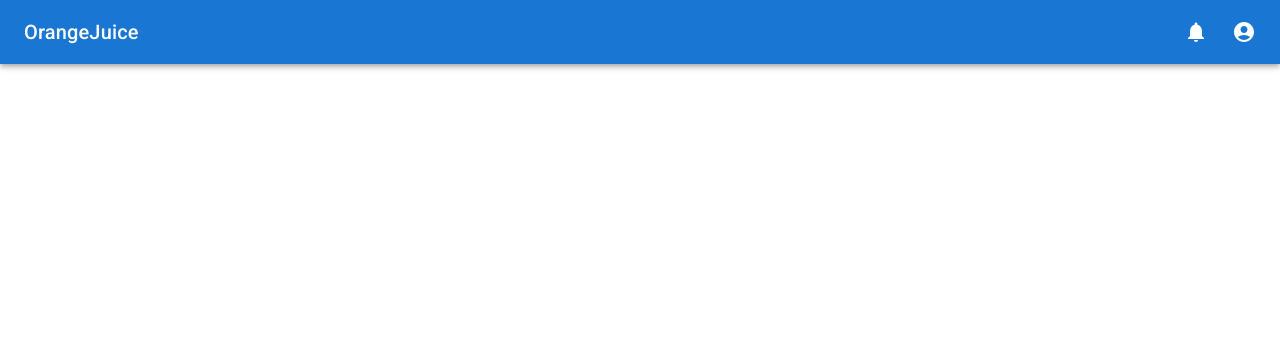
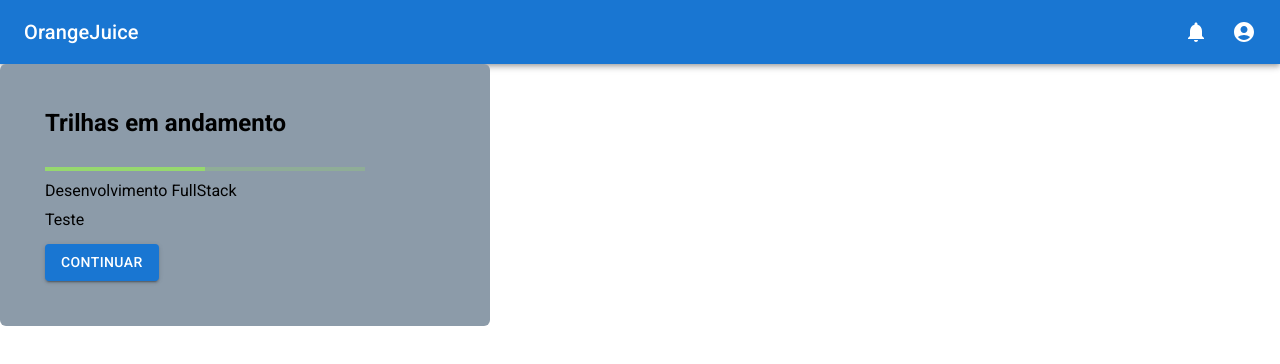
Before and after one commit to arthurisvi/frontend-orange-evolution, a React (Vite) app: page / in a window 1280 px wide. Shown: the top 364 px of the page. Built offline with nearby package versions, Linux system fonts and the light colour scheme.

Commit message:
feat: criando componente card de progressão
Co-authored-by: Cássio Gabriel Mirailh Seehaber <cassiomirailh@users.noreply.github.com>

```diff
--- a/src/pages/Login/index.jsx
+++ b/src/pages/Login/index.jsx
@@ -1,11 +1,22 @@
 import React from "react";
-import PrimarySearchAppBar from '../../shared/components/Header'
+import PrimarySearchAppBar from "../../shared/components/Header";
+import CardProgress from "../../shared/components/CardProgress";
+
+const trails = [
+  { id: 1, title: "Desenvolvimento FullStack", class: "Teste" },
+];
 
 const Login = () => {
-
   return (
     <div>
-      <PrimarySearchAppBar/>
+      <PrimarySearchAppBar />
+      {trails.map((trail) => (
+        <CardProgress
+          trailId={trail.id}
+          trailClass={trail.class}
+          trailTitle={trail.title}
+        />
+      ))}
     </div>
   );
 };
--- /dev/null
+++ b/src/shared/components/CardProgress/index.jsx
@@ -0,0 +1,43 @@
+import React from "react";
+import LinearProgress from "@mui/material/LinearProgress";
+import Box from "@mui/material/Box";
+import { Button } from "@mui/material";
+import { Link } from 'react-router-dom'
+import styled from "styled-components";
+
+const StyledLink = styled(Link)`
+  text-decoration: none;
+  color: black;
+  &:focus,
+  &:hover,
+  &:visited,
+  &:link,
+  &:active {
+    text-decoration: none;
+  }
+`;
+
+export default function CardProgress(props) {
+  return (
+      <Box
+        sx={{
+          width: 490,
+          padding: "45px",
+          backgroundColor: "#8C9BA9",
+          borderRadius: "6px",
+        }}
+      >
+        <h2>Trilhas em andamento</h2>
+        <Box sx={{ display: "flex", flexDirection: "column", gap: "10px", marginTop: "30px" }}>
+          <Box sx={{ width: "320px", color: "#96D86E" }}>
+            <LinearProgress color = "inherit" variant="determinate" value={50} />
+          </Box>
+          <p>{props.trailTitle}</p>
+          <p>{props.trailClass}</p>
+      </Box>
+      <StyledLink to = {`trilha/${props.trailId}`}>
+        <Button sx={{marginTop: "15px"}} variant="contained">Continuar</Button>
+      </StyledLink>
+      </Box>
+  );
+}
```
